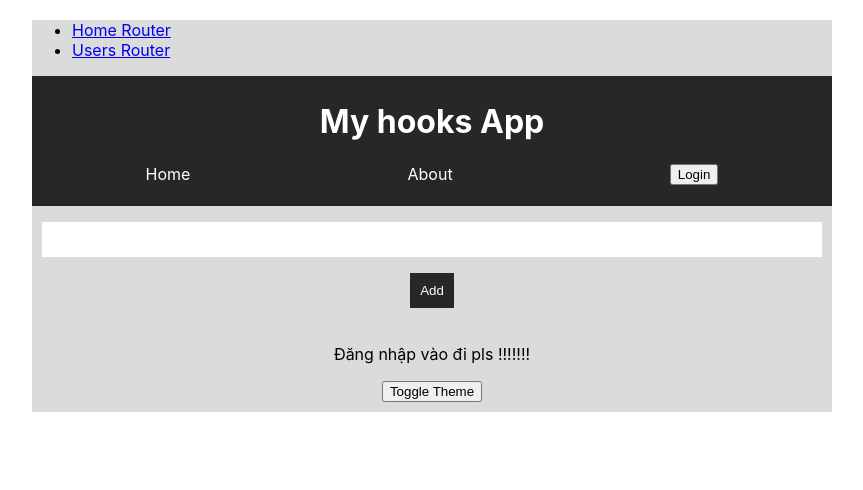
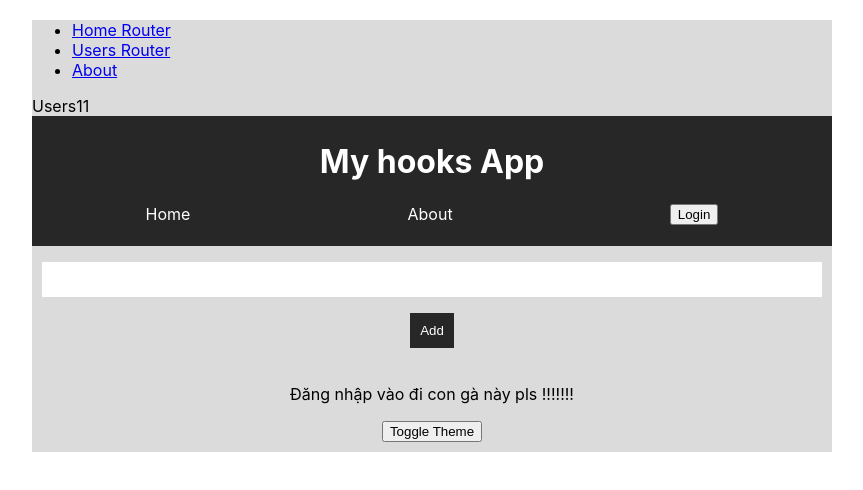
Before and after one commit to hoangmo998/React-hook-basic, a React (Create React App) app: page /users/1/1 in a window 1280 px wide. Shown: the top 490 px of the page, without its empty margins (208-1071 px from the left). Built offline with nearby package versions, Linux system fonts and the light colour scheme.

Commit message:
updated router

```diff
--- a/src/App.js
+++ b/src/App.js
@@ -6,7 +6,8 @@ import ThemeToggle from './components/ThemeToggle';
 import AuthContextProvider from './contexts/AuthContext'
 import {BrowserRouter as Router,Switch,Route,Link} from "react-router-dom";
 import Home from './pages/Home';
-import Users from './pages/Users'
+import Users from './pages/Users';
+import About from './pages/About'
 function App() {
   return (
     <div className="App">
@@ -17,13 +18,24 @@ function App() {
               <Link to="/">Home Router</Link>
             </li>
             <li>
-              <Link to="/users" >Users Router</Link>
+              <Link to="/users/mo/xinhgai" >Users Router</Link>
+            </li>
+            <li>
+              <Link to={
+               {
+                pathname: "/about",
+                state: {
+                  from: 'root'
+                }
+               }
+              }>About</Link>
             </li>
           </ul>
           <div>
             <Switch>
               <Route exact path='/' component={Home}/>
-              <Route exact path='/users' component={Users} />
+              <Route  exact path='/about' component={About}/>
+              <Route exact path='/users/:firstname/:lastname' component={Users} />
             </Switch>
           </div>
         </header>
--- a/src/components/Todos.js
+++ b/src/components/Todos.js
@@ -19,7 +19,7 @@ const Todos = () => {
                      ))
                  }
              </ul>
-            ) : <p style= {{textAlign: 'center'}}>Đăng nhập vào đi pls !!!!!!!</p>}
+            ) : <p style= {{textAlign: 'center'}}>Đăng nhập vào đi con gà này pls !!!!!!!</p>}
 
         </div>
     )
--- /dev/null
+++ b/src/pages/About.js
@@ -0,0 +1,33 @@
+import React from 'react'
+import {useLocation, useHistory} from "react-router"
+const About = () => {
+    const location = useLocation();
+    console.log(location);
+
+    const history = useHistory();
+    // goBackHandle (() => {
+    //     history.goBack()
+    // })
+    const goBackHandle = () => {
+        history.goBack()
+    }
+
+    return (
+        <div>
+            <div>
+            About
+            </div>
+            <div>
+                {location.pathname}
+            </div>
+            <div>
+                {location.state.from}
+            </div>
+            <button onClick = {goBackHandle}>
+                Back
+            </button>
+        </div>
+    )
+}
+
+export default About
--- a/src/pages/Users.js
+++ b/src/pages/Users.js
@@ -1,9 +1,11 @@
 import React from 'react'
-
+import {useParams} from 'react-router'
 const Users=() => {
+    const {firstname, lastname} = useParams();
     return (
         <div>
             Users
+            {firstname}{lastname}
         </div>
     )
 }
```
